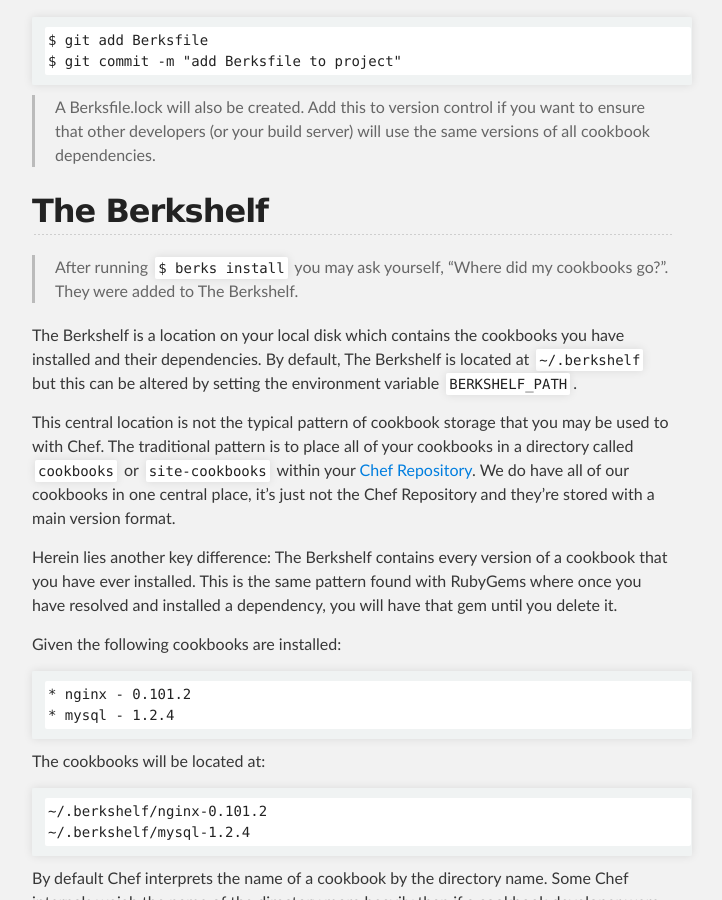
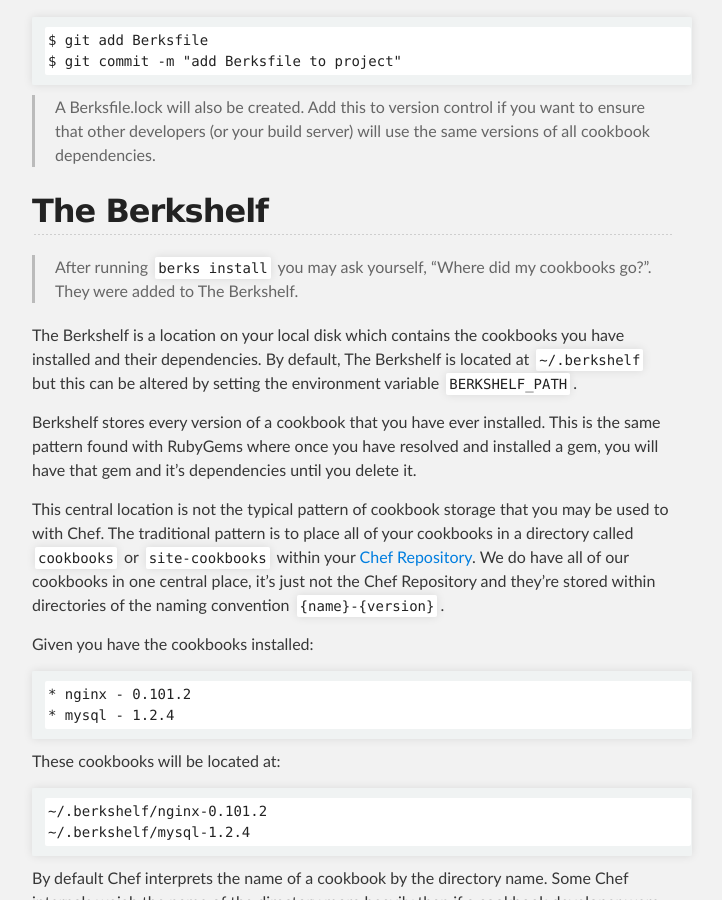
Before and after one commit to berkshelf/berkshelf, a Jekyll site: the page built from index.html, in a window 1280 px wide and 900 px high, scrolled down 695 px. Shown: the whole window, without its empty margins (288-1010 px from the left). Built offline with Jekyll 4.4.1, drawn with Linux system fonts in a browser that asks for light colours.

Commit message:
improve The Berkshelf documentation

```diff
--- a/_includes/index.md
+++ b/_includes/index.md
@@ -23,20 +23,20 @@ Add the Berksfile to your project
 
 ## The Berkshelf
 
-> After running `$ berks install` you may ask yourself, "Where did my cookbooks go?". They were added to The Berkshelf.
+> After running `berks install` you may ask yourself, "Where did my cookbooks go?". They were added to The Berkshelf.
 
 The Berkshelf is a location on your local disk which contains the cookbooks you have installed and their dependencies. By default, The Berkshelf is located at `~/.berkshelf` but this can be altered by setting the environment variable `BERKSHELF_PATH`.
 
-This central location is not the typical pattern of cookbook storage that you may be used to with Chef. The traditional pattern is to place all of your cookbooks in a directory called `cookbooks` or `site-cookbooks` within your [Chef Repository](http://wiki.opscode.com/display/chef/Chef+Repository). We do have all of our cookbooks in one central place, it's just not the Chef Repository and they're stored with a main version format.
+Berkshelf stores every version of a cookbook that you have ever installed. This is the same pattern found with RubyGems where once you have resolved and installed a gem, you will have that gem and it's dependencies until you delete it.
 
-Herein lies another key difference: The Berkshelf contains every version of a cookbook that you have ever installed. This is the same pattern found with RubyGems where once you have resolved and installed a dependency, you will have that gem until you delete it.
+This central location is not the typical pattern of cookbook storage that you may be used to with Chef. The traditional pattern is to place all of your cookbooks in a directory called `cookbooks` or `site-cookbooks` within your [Chef Repository](http://wiki.opscode.com/display/chef/Chef+Repository). We do have all of our cookbooks in one central place, it's just not the Chef Repository and they're stored within directories of the naming convention `{name}-{version}`.
 
-Given the following cookbooks are installed:
+Given you have the cookbooks installed:
 
     * nginx - 0.101.2
     * mysql - 1.2.4
 
-The cookbooks will be located at:
+These cookbooks will be located at:
 
     ~/.berkshelf/nginx-0.101.2
     ~/.berkshelf/mysql-1.2.4
```
